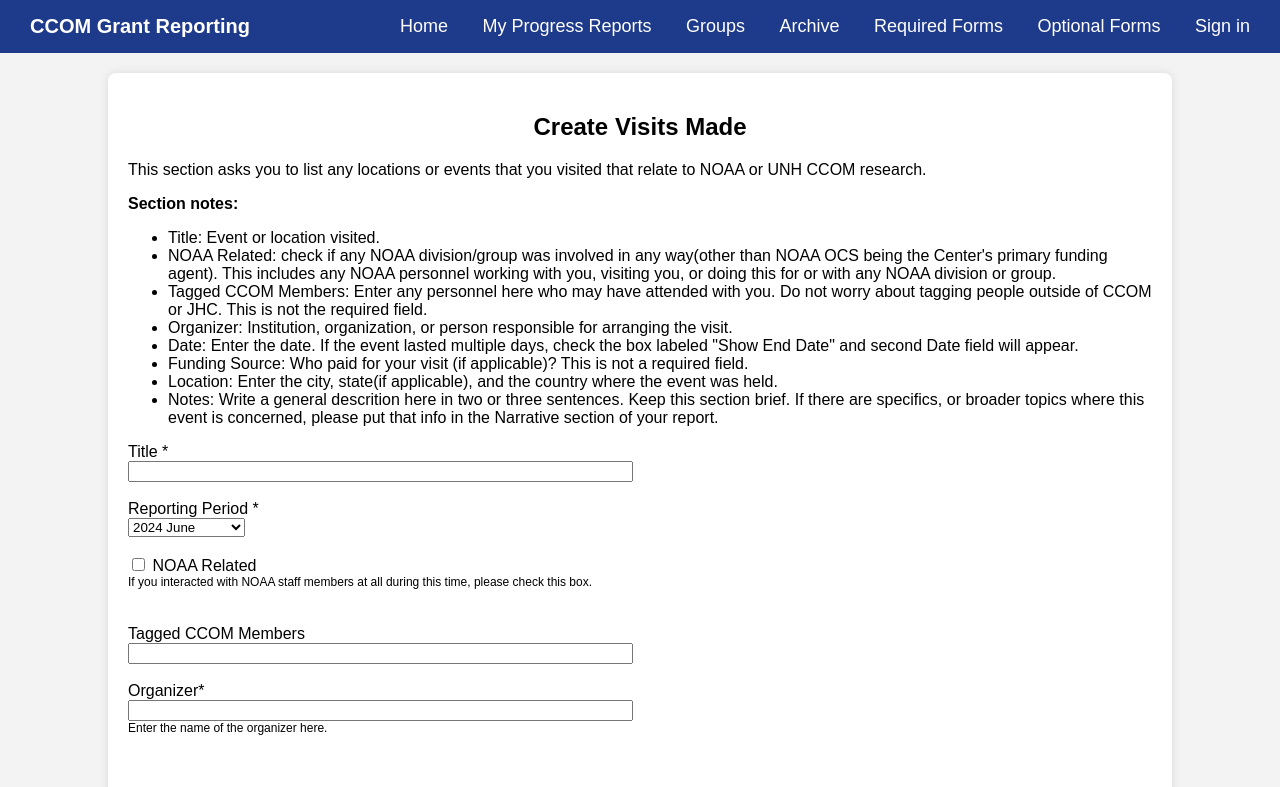
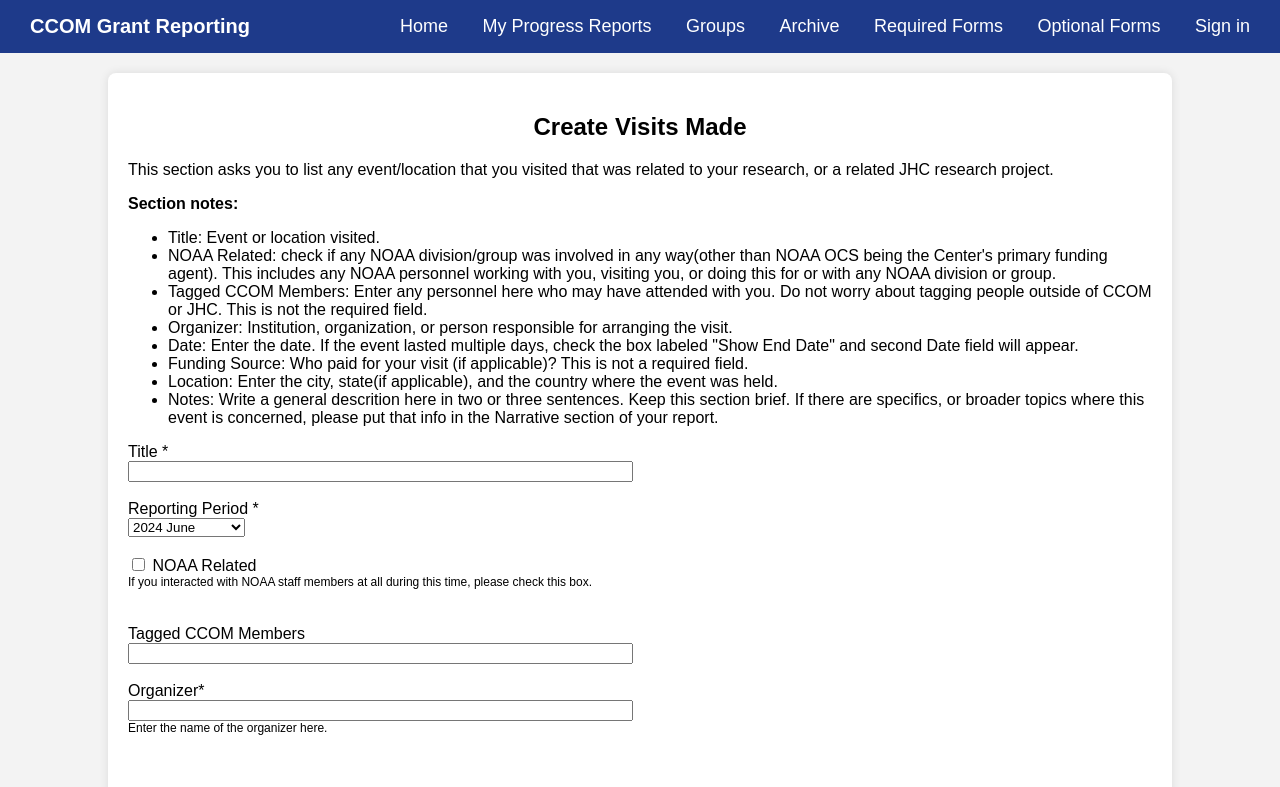
Before and after one commit to Max3974/Website---Senior-Project, a plain HTML site: page pages/visit-made.html in a window 1280 px wide. Shown: the top 787 px of the page. Drawn offline with Linux system fonts and the light colour scheme.

Commit message:
Update visit-made.html
Updated wording.

```diff
--- a/pages/visit-made.html
+++ b/pages/visit-made.html
@@ -51,7 +51,7 @@
     <div class="content">
         <h2>Create Visits Made</h2>
 
-        <p><p>This section asks you to list any locations or events that you visited that relate to NOAA or UNH CCOM research.</p>
+        <p><p>This section asks you to list any event/location that you visited that was related to your research, or a related JHC research project.</p>
             <p><strong>Section notes:</strong></p>
             <ul>
                 <li>Title: Event or location visited.</li>
```
